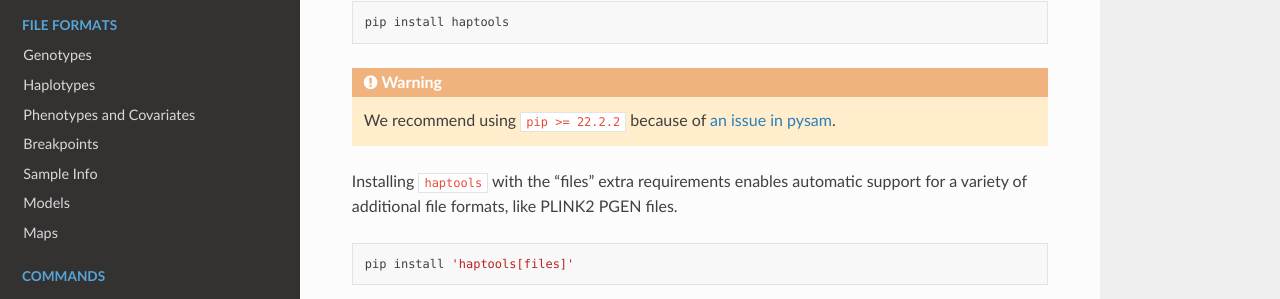
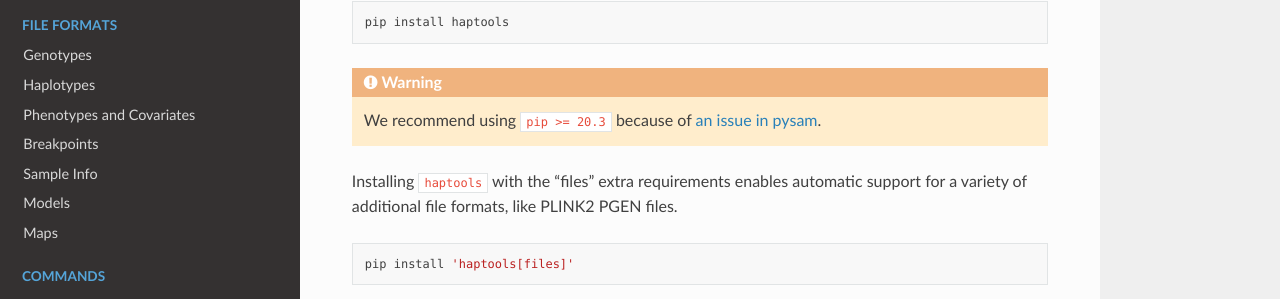
Before and after one commit to CAST-genomics/haptools, a Sphinx documentation site: the page built from docs/project_info/installation.rst, in a window 1280 px wide and 900 px high. Shown: the part 264-563 px from the top of the window. Built offline with Sphinx 7.4.7 and the Read the Docs theme 2.0.0, drawn with Linux system fonts in a browser that asks for light colours.

Commit message:
use at least pip 20.3 to avoid pysam install error

```diff
--- a/docs/project_info/installation.rst
+++ b/docs/project_info/installation.rst
@@ -14,7 +14,7 @@ You can install ``haptools`` from PyPI using ``pip``.
    pip install haptools
 
 .. warning::
-   We recommend using ``pip >= 22.2.2`` because of `an issue in pysam <https://github.com/pysam-developers/pysam/issues/1132>`_.
+   We recommend using ``pip >= 20.3`` because of `an issue in pysam <https://github.com/pysam-developers/pysam/issues/1132>`_.
 
 Installing ``haptools`` with the "files" extra requirements enables automatic support for a variety of additional file formats, like PLINK2 PGEN files.
 
```
